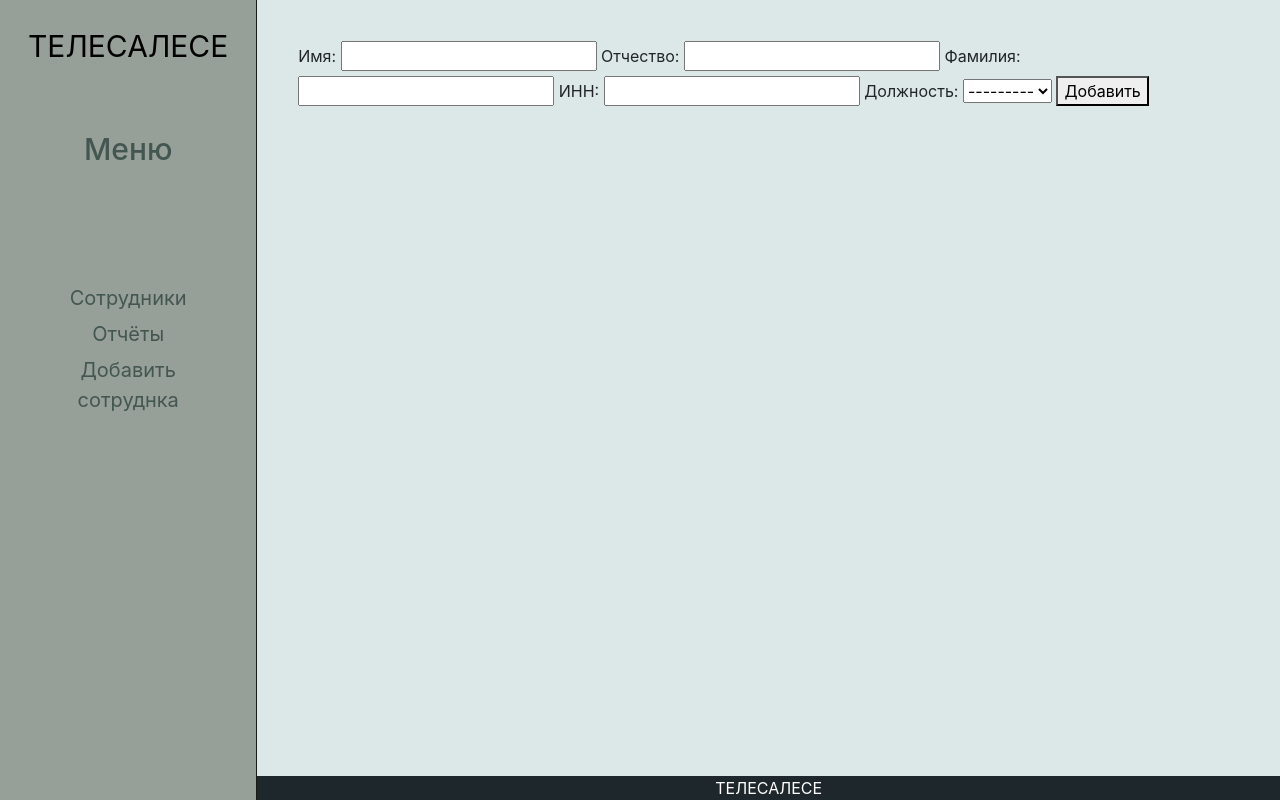
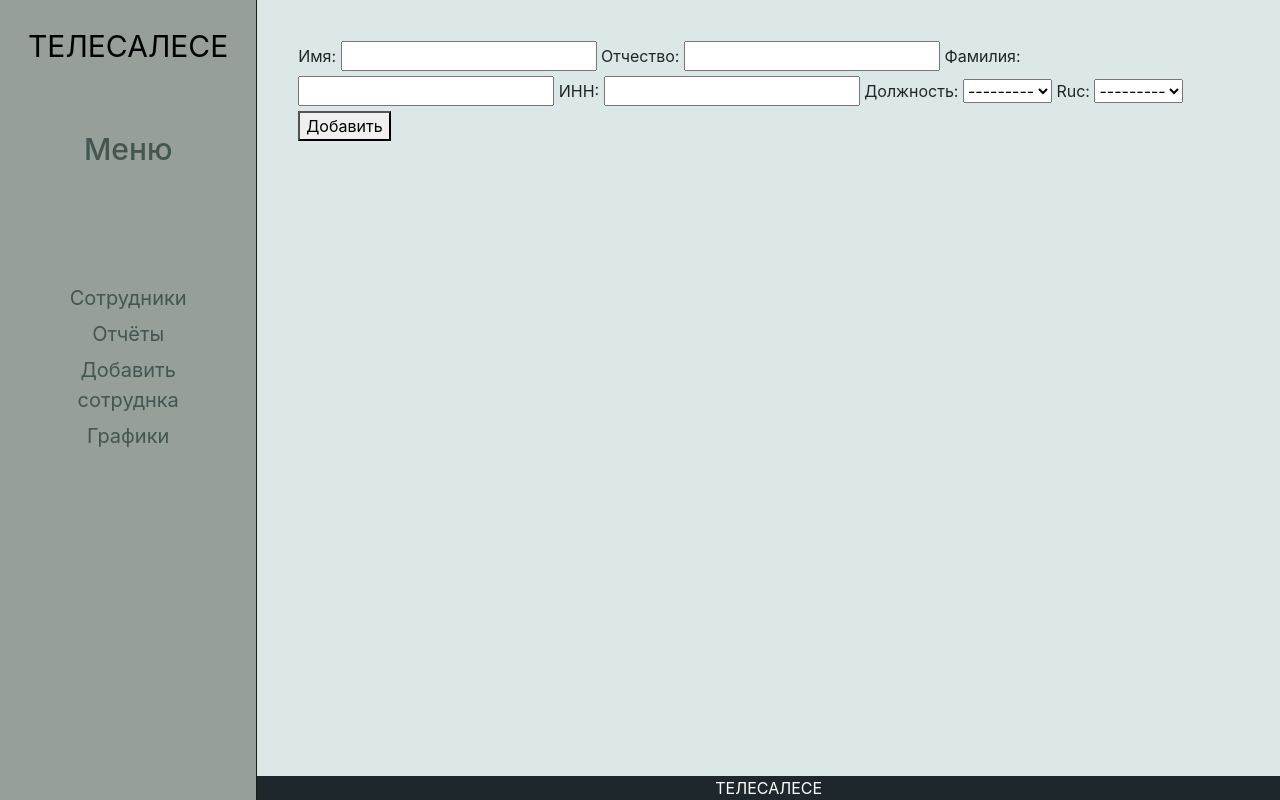
Before and after one commit to Vasiliy08/django-2, a Django app: page /add_employee/ in a window 1280 px wide. Run offline with Django 4.2, Linux system fonts and the light colour scheme; data that the repository does not hold is empty.

Commit message:
first commit

```diff
--- a/main/admin.py
+++ b/main/admin.py
@@ -3,7 +3,7 @@ from .models import *
 
 
 class AllEmployeesAdmin(admin.ModelAdmin):
-    list_display = ('name', 'middle_name', 'last_name', 'INN', 'date_create', 'date_update', 'category')
+    list_display = ('name', 'middle_name', 'last_name', 'INN', 'date_create', 'date_update', 'category', 'ruc')
     list_display_links = ('name', 'middle_name', 'last_name')
     prepopulated_fields = {'slug': ('name',)}
 
--- a/main/forms.py
+++ b/main/forms.py
@@ -2,6 +2,10 @@ from django import forms
 from .models import *
 
 class AddEmployee(forms.ModelForm):
+    ruc = forms.ModelChoiceField(queryset=AllEmployees.objects.all())
     class Meta:
         model = AllEmployees
-        fields = ['name', 'middle_name', 'last_name', 'INN', 'category']
+        fields = ['name', 'middle_name', 'last_name', 'INN', 'category', 'ruc']
+        widgets = {
+
+        }
--- a/main/models.py
+++ b/main/models.py
@@ -11,6 +11,7 @@ class AllEmployees(models.Model):
     date_create = models.DateTimeField(auto_now_add=True, verbose_name="Дата создания")
     date_update = models.DateTimeField(auto_now=True, verbose_name="Дата обновления")
     slug = models.SlugField(unique=True, db_index=True, verbose_name="Идентификатор")
+    ruc = models.CharField(max_length=100)
     category = models.ForeignKey('Category', on_delete=models.PROTECT, verbose_name='Должность')
 
     def __str__(self):
--- a/main/templates/main/base.html
+++ b/main/templates/main/base.html
@@ -20,6 +20,7 @@
                 <li><a href="#">Сотрудники</a></li>
                 <li><a href="#">Отчёты</a></li>
                 <li><a href="{% url 'add_employee' %}">Добавить сотруднка</a></li>
+                <li><a href="{% url 'charts' %}">Графики</a></li>
             </ul>
         </div>
     </nav>
@@ -35,14 +36,6 @@
     </div>
 
 
-
-
-
-
-
-
-
-
     <footer class="footer">
         <div class="text-footer">
             ТЕЛЕСАЛЕСЕ
--- a/main/templates/main/employees_list.html
+++ b/main/templates/main/employees_list.html
@@ -16,6 +16,7 @@
           <th class="td">Фамилия</th>
           <th class="td">ИНН</th>
           <th class="td">Должность</th>
+          <th class="td">Руководитель</th>
         </tr>
       </thead>
       <tbody class="tbody">
@@ -26,6 +27,7 @@
           <td class="td">{{i.last_name}}</td>
           <td class="td">{{i.INN}}</td>
           <td class="td">{{i.category}}</td>
+          <td class="td">{{i.ruc}}</td>
         </tr>
         {% endfor %}
       </tbody>
--- a/main/urls.py
+++ b/main/urls.py
@@ -8,5 +8,6 @@ urlpatterns = [
     path('add_employee/', AddEmployeeCreateViews.as_view(), name='add_employee'),
     path('update_employee/<slug:slug>/', EmployeeUpdateViews.as_view(), name='update_employee'),
     path('delete_employee/<slug:slug>/', EmployeeDeleteViews.as_view(), name='delete_employee'),
+    path('charts/', ChartsListViews.as_view(), name='charts')
 
 ]
--- a/main/views.py
+++ b/main/views.py
@@ -61,15 +61,15 @@ class EmployeeUpdateViews(UpdateView):
         context['title'] = f"Обновить сотрудника {context['object']}"
         return context
 
-    def form_valid(self, form):
-        name = form.cleaned_data.get('name')
-        if AllEmployees.objects.filter(name=name).exists():
-            print('Создано')
-            form.add_error('name', ValidationError('Уже создано'))
-            return super().form_invalid(form)
-        else:
-            print("Не создано")
-            return super().form_valid(form)
+    # def form_valid(self, form):
+    #     name = form.cleaned_data.get('name')
+    #     if AllEmployees.objects.filter(name=name).exists():
+    #         print('Создано')
+    #         form.add_error('name', ValidationError('Уже создано'))
+    #         return super().form_invalid(form)
+    #     else:
+    #         print("Не создано")
+    #         return super().form_valid(form)
 
 
 class EmployeeDeleteViews(DeleteView):
@@ -81,3 +81,16 @@ class EmployeeDeleteViews(DeleteView):
         context = super().get_context_data(**kwargs)
         context['title'] = f"Удалить сотрудника {context['object']}"
         return context
+
+
+class ChartsListViews(ListView):
+    model = AllEmployees
+    template_name = 'main/charts.html'
+    context_object_name = 'charts'
+    chart = AddEmployee()
+    def get_context_data(self, *, object_list=None, **kwargs):
+        context = super().get_context_data(**kwargs)
+        context['title'] = 'Графики'
+        context['count'] = len(self.model.objects.all())
+        context['chart'] = self.chart
+        return context
```
Also changed, not shown: main/templates/main/charts.html (added, +8 -0 lines), main/migrations/0002_allemployees_ruc.py (added), main/migrations/0003_alter_allemployees_ruc.py (added), main/migrations/0004_remove_allemployees_ruc.py (added), main/migrations/0005_allemployees_ruc.py (added).
